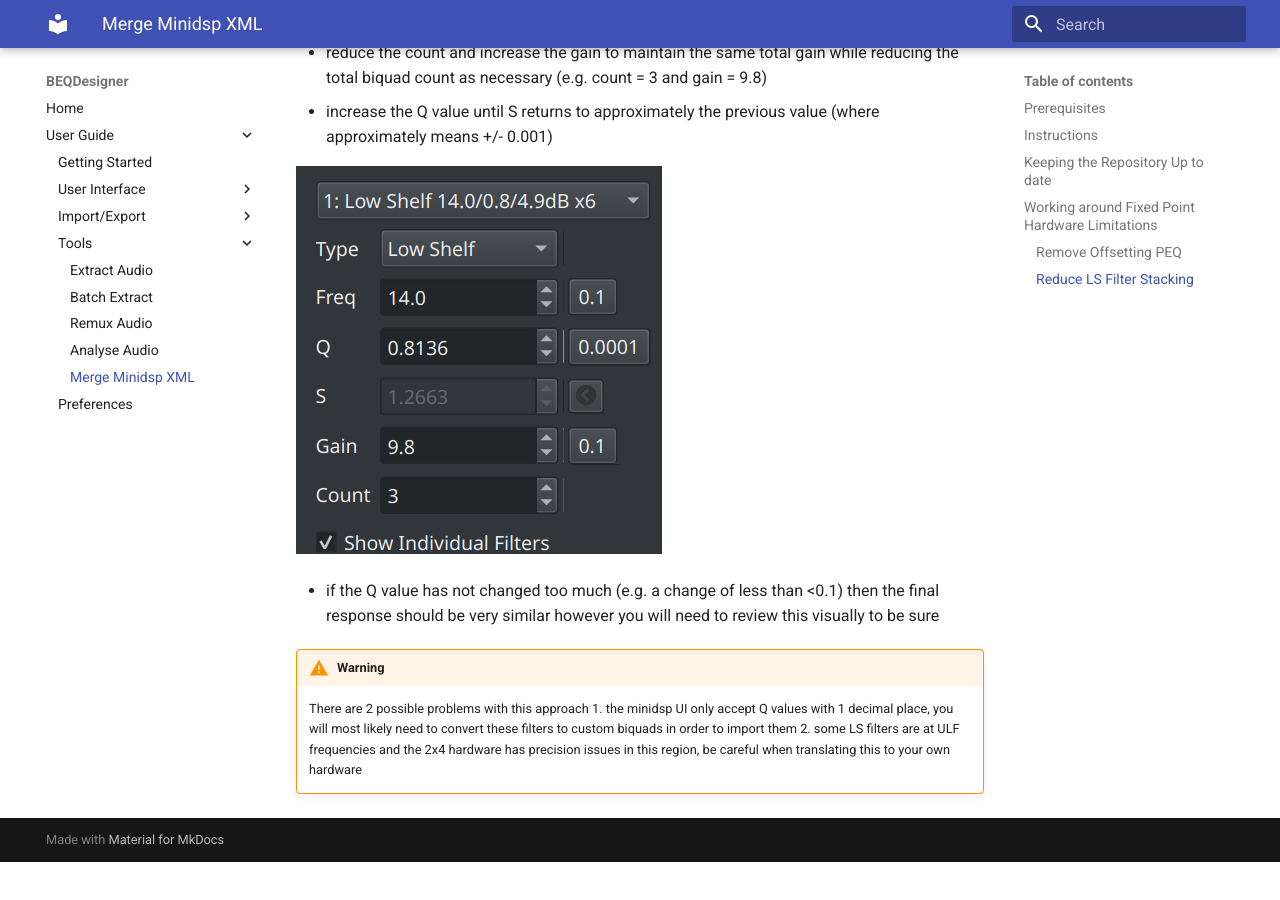
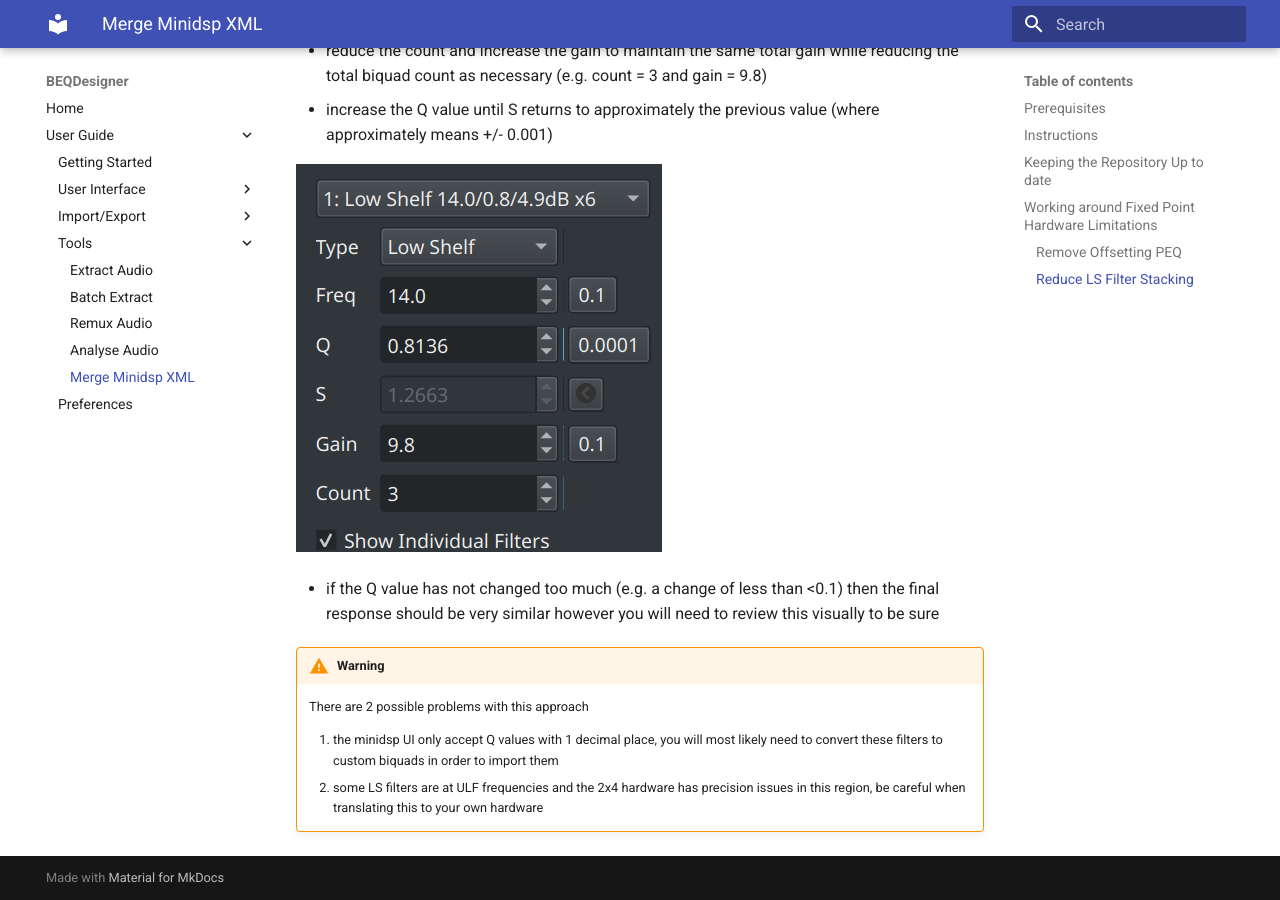
Before and after one commit to 3ll3d00d/beqdesigner, an MkDocs documentation site: the page built from docs/ui/merge_minidsp_xml.md, in a window 1280 px wide and 900 px high, scrolled down 6435 px. Built offline with MkDocs 1.6.1 and Material for MkDocs 9.7.7, drawn with Linux system fonts in a browser that asks for light colours; before the commit the page ends 7297 px from its top, so only the background shows below that; some of the changed text lies outside the part shown.

Commit message:
fix doc layout

```diff
--- a/docs/ui/merge_minidsp_xml.md
+++ b/docs/ui/merge_minidsp_xml.md
@@ -58,7 +57,7 @@ If the selected minidsp type is the 2x4 HD then all files should be processed su
 
 ![Done](../img/merge_5.png)
 
-However if the selected minidsp type is either the 2x4 or the 10x10 HD then errors should be expected as the hardware only supports 6 biquads per output channel and some BEQ filters require more than 6  biquads. The error section will specify which files were not processed successfully and how many biquads you'd need to eliminate to use this directly. A suggested workaround is found [below](#Working-around-Fixed-Point-Hardware-Limitations)
+However if the selected minidsp type is either the 2x4 or the 10x10 HD then errors should be expected as the hardware only supports 6 biquads per output channel and some BEQ filters require more than 6  biquads. The error section will specify which files were not processed successfully and how many biquads you'd need to eliminate to use this directly. A suggested workaround is found [below](#working-around-fixed-point-hardware-limitations)
 
 ![NonHD](../img/merge_error.png)
 
@@ -108,5 +107,6 @@ Many BEQs stack multiple low shelf filters in order to reduce the magnitude of t
 
 !!! warning
     There are 2 possible problems with this approach
-        1. the minidsp UI only accept Q values with 1 decimal place, you will most likely need to convert these filters to custom biquads in order to import them
-        2. some LS filters are at ULF frequencies and the 2x4 hardware has precision issues in this region, be careful when translating this to your own hardware
+
+    1. the minidsp UI only accept Q values with 1 decimal place, you will most likely need to convert these filters to custom biquads in order to import them
+    2. some LS filters are at ULF frequencies and the 2x4 hardware has precision issues in this region, be careful when translating this to your own hardware
```
Also changed, not shown: other parts of docs/ui/merge_minidsp_xml.md (+3 -4 lines).
